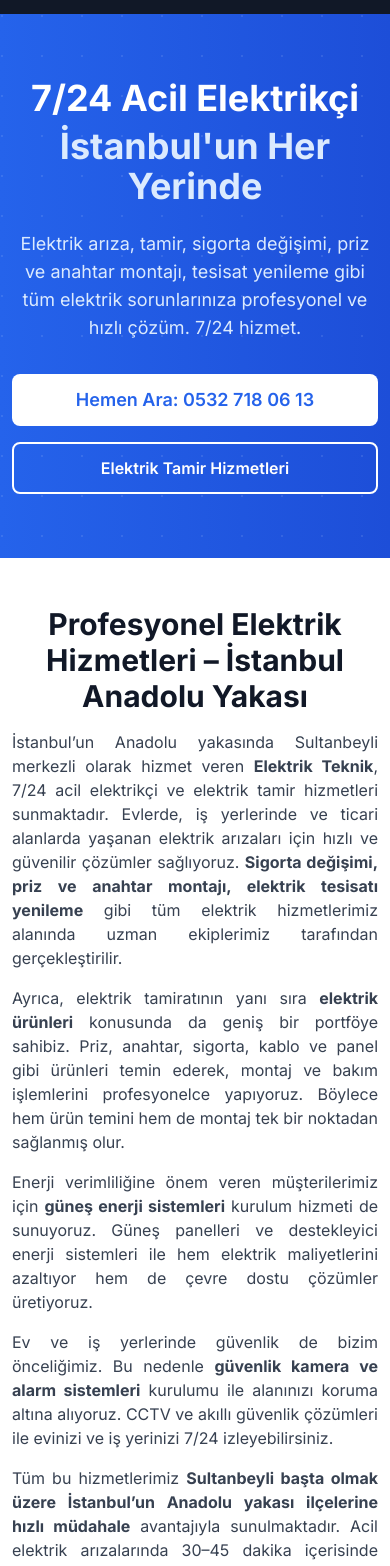
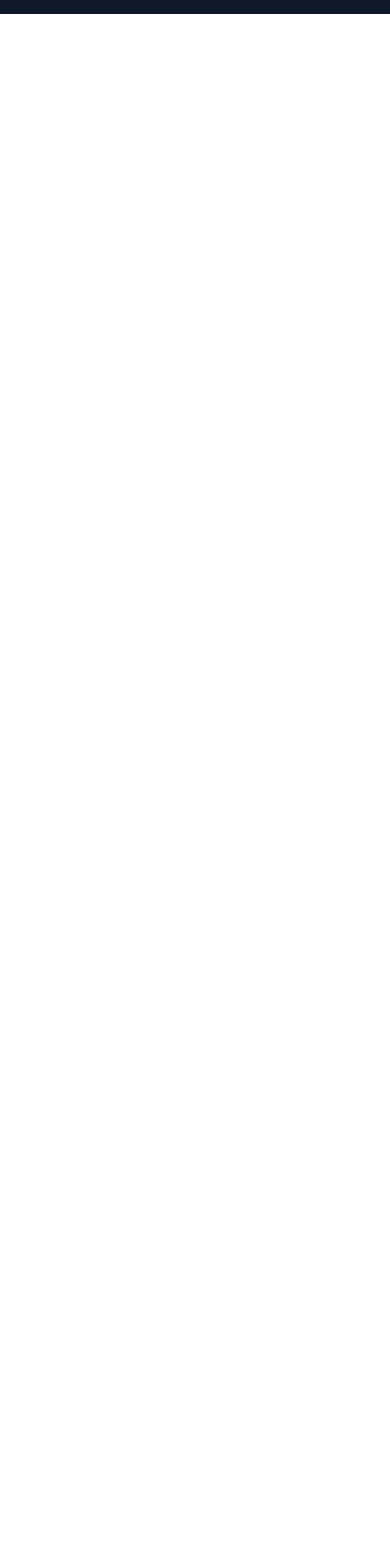
Before and after one commit to salimozcan-create/elektrikteknik, a Next.js app: page / in a window 390 px wide. Shown: the part 8540-10106 px from the top of the page. After the commit the page ends 8554 px from the top, so only its background shows below. Built offline with nearby package versions, Linux system fonts and the light colour scheme.

Commit message:
web adres düzeltmesi

```diff
--- a/app/components/Schema.js
+++ b/app/components/Schema.js
@@ -1,138 +1,65 @@
-import Link from 'next/link'
-import Image from 'next/image'
+export default function Schema() {
+  const localBusinessSchema = {
+    "@context": "https://schema.org",
+    "@type": "ElectricalContractor",
+    "name": "Elektrik Teknik",
+    "alternateName": "Elektrik Teknik Elektrikçi Hizmetleri",
+    "description": "İstanbul'da 7/24 acil elektrik tamir, arıza giderme, sigorta değişimi, priz montajı, elektrik tesisatı ve güneş enerji sistemleri hizmetleri.",
+    "url": "https://elektrikteknik.com",
+    "telephone": "+905327180613",
+    "email": "info@elektrikteknik.com",
+    "address": {
+      "@type": "PostalAddress",
+      "streetAddress": "A.yesevi Mh. Mekke Cd. No:9",
+      "addressLocality": "Sultanbeyli",
+      "addressRegion": "İstanbul",
+      "addressCountry": "TR"
+    },
+    "geo": {
+      "@type": "GeoCoordinates",
+      "latitude": "40.9786",
+      "longitude": "29.2708"
+    },
+    "areaServed": {
+      "@type": "City",
+      "name": "İstanbul"
+    },
+    "priceRange": "₺₺",
+    "openingHours": "Mo-Su 00:00-23:59",
+    "sameAs": [
+      "https://www.instagram.com/elektrikteknik",
+      "https://www.facebook.com/elektrikteknik",
+      "https://wa.me/905327180613"
+    ]
+  }
 
-export const metadata = {
-  title: '7/24 Acil Elektrikçi | Elektrik Arıza ve Tamir Hizmeti | Elektrik Teknik',
-  description: 'İstanbul\'da 7/24 acil elektrikçi, elektrik arıza, tamir, bakım ve sigorta değişimi. En yakın elektrikçi için hemen arayın: 0532 718 06 13. 724 elektrikçi hizmeti.',
-  keywords: 'elektrikçi, 7/24 elektrikçi, acil elektrikçi, en yakın elektrikçi, elektrik arıza, elektrik tamiri, elektrik ustası, acil elektrik arıza, elektrikçi numarası, bana en yakın elektrikçi, yakınımda elektrikçi, gece açık elektrikçi, pazar günü açık elektrikçi, 724 elektrikçi, elektrik arıza telefon, alo elektrik arıza, elektrik arıza numarası, elektrik arıza servisi, elektrik arıza acil, elektrik açtırma, elektrik sigortası, kaçak akım rölesi, priz değişimi, sigorta atması, elektrik tesisatçı, elektrik tamircisi, yakındaki elektrikçiler, yakınımda elektrikçi, bana yakın elektrikçi, en yakin elektrikci',
-  alternates: {
-    canonical: 'https://www.elektrikteknik.com',
-  },
-}
+  const servicesSchema = {
+    "@context": "https://schema.org",
+    "@type": "ItemList",
+    "name": "Elektrik Hizmetlerimiz",
+    "itemListElement": [
+      { "@type": "ListItem", "position": 1, "item": { "@type": "Service", "name": "Acil Elektrik Arıza", "description": "7/24 acil elektrik arıza giderme ve tamir hizmeti" } },
+      { "@type": "ListItem", "position": 2, "item": { "@type": "Service", "name": "Sigorta Değişimi", "description": "Otomat sigorta ve kaçak akım rölesi değişimi" } },
+      { "@type": "ListItem", "position": 3, "item": { "@type": "Service", "name": "Priz ve Anahtar Değişimi", "description": "Priz, anahtar ve tesisat elemanlarının değişimi" } },
+      { "@type": "ListItem", "position": 4, "item": { "@type": "Service", "name": "Elektrik Tesisatı", "description": "Bina, ev ve işyeri elektrik tesisatı yenileme" } },
+      { "@type": "ListItem", "position": 5, "item": { "@type": "Service", "name": "Elektrik Ürünleri", "description": "Kaliteli elektrik ürünleri ve malzemeleri" } },
+      { "@type": "ListItem", "position": 6, "item": { "@type": "Service", "name": "Güneş Enerji Sistemleri", "description": "Güneş paneli kurulumu ve enerji sistemleri" } },
+      { "@type": "ListItem", "position": 7, "item": { "@type": "Service", "name": "Güvenlik Kamera Sistemleri", "description": "CCTV, alarm ve akıllı ev sistemleri kurulumu" } }
+    ]
+  }
 
-export default function Home() {
+  const websiteSchema = {
+    "@context": "https://schema.org",
+    "@type": "WebSite",
+    "name": "Elektrik Teknik",
+    "url": "https://elektrikteknik.com"
+  }
+
   return (
     <>
-      {/* Hero Section - Elektrik Tamir Odaklı */}
-      <section className="relative bg-gradient-to-r from-blue-600 to-blue-700 text-white overflow-hidden">
-        <div className="absolute inset-0 opacity-10">
-          <div className="absolute inset-0" style={{
-            backgroundImage: `radial-gradient(circle at 2px 2px, white 1px, transparent 1px)`,
-            backgroundSize: '40px 40px'
-          }}></div>
-        </div>
-        <div className="container mx-auto px-4 py-16 md:py-24 relative">
-          <div className="max-w-4xl mx-auto text-center">
-            <h1 className="text-4xl md:text-6xl font-bold mb-6">
-              7/24 Acil Elektrikçi
-              <span className="block text-blue-100 mt-2">İstanbul'un Her Yerinde</span>
-            </h1>
-            <p className="text-lg md:text-xl text-blue-100 mb-8">
-              Elektrik arıza, tamir, sigorta değişimi, priz ve anahtar montajı, tesisat yenileme
-              gibi tüm elektrik sorunlarınıza profesyonel ve hızlı çözüm. 7/24 hizmet.
-            </p>
-            <div className="flex flex-col sm:flex-row gap-4 justify-center">
-              <a href="tel:+905327180613" className="bg-white text-blue-600 px-8 py-3 rounded-lg font-semibold hover:shadow-lg transition-all text-lg">
-                Hemen Ara: 0532 718 06 13
-              </a>
-              <Link href="/elektrik-usta" className="border-2 border-white text-white px-8 py-3 rounded-lg font-semibold hover:bg-white hover:text-blue-600 transition-all">
-                Elektrik Tamir Hizmetleri
-              </Link>
-            </div>
-          </div>
-        </div>
-      </section>
-
-      {/* Makale / SEO İçerik */}
-      <section className="py-12 bg-white dark:bg-gray-900">
-        <div className="container mx-auto px-4 max-w-4xl">
-          <h2 className="text-3xl font-bold mb-4 text-gray-900 dark:text-gray-100 text-center">Profesyonel Elektrik Hizmetleri – İstanbul Anadolu Yakası</h2>
-          <p className="text-gray-700 dark:text-gray-300 mb-4 text-justify">
-            İstanbul’un Anadolu yakasında Sultanbeyli merkezli olarak hizmet veren <strong>Elektrik Teknik</strong>, 7/24 acil elektrikçi ve elektrik tamir hizmetleri sunmaktadır. Evlerde, iş yerlerinde ve ticari alanlarda yaşanan elektrik arızaları için hızlı ve güvenilir çözümler sağlıyoruz. <strong>Sigorta değişimi, priz ve anahtar montajı, elektrik tesisatı yenileme</strong> gibi tüm elektrik hizmetlerimiz alanında uzman ekiplerimiz tarafından gerçekleştirilir.
-          </p>
-          <p className="text-gray-700 dark:text-gray-300 mb-4 text-justify">
-            Ayrıca, elektrik tamiratının yanı sıra <strong>elektrik ürünleri</strong> konusunda da geniş bir portföye sahibiz. Priz, anahtar, sigorta, kablo ve panel gibi ürünleri temin ederek, montaj ve bakım işlemlerini profesyonelce yapıyoruz. Böylece hem ürün temini hem de montaj tek bir noktadan sağlanmış olur.
-          </p>
-          <p className="text-gray-700 dark:text-gray-300 mb-4 text-justify">
-            Enerji verimliliğine önem veren müşterilerimiz için <strong>güneş enerji sistemleri</strong> kurulum hizmeti de sunuyoruz. Güneş panelleri ve destekleyici enerji sistemleri ile hem elektrik maliyetlerini azaltıyor hem de çevre dostu çözümler üretiyoruz.
-          </p>
-          <p className="text-gray-700 dark:text-gray-300 mb-4 text-justify">
-            Ev ve iş yerlerinde güvenlik de bizim önceliğimiz. Bu nedenle <strong>güvenlik kamera ve alarm sistemleri</strong> kurulumu ile alanınızı koruma altına alıyoruz. CCTV ve akıllı güvenlik çözümleri ile evinizi ve iş yerinizi 7/24 izleyebilirsiniz.
-          </p>
-          <p className="text-gray-700 dark:text-gray-300 text-justify">
-            Tüm bu hizmetlerimiz <strong>Sultanbeyli başta olmak üzere İstanbul’un Anadolu yakası ilçelerine hızlı müdahale</strong> avantajıyla sunulmaktadır. Acil elektrik arızalarında 30–45 dakika içerisinde adresinizde oluyoruz. Deneyimli ve sertifikalı elektrik ustalarımız, işçilik ve malzeme garantisi ile hizmet verir.
-          </p>
-        </div>
-      </section>
-
-      {/* İstatistikler - Hizmet Metrikleri */}
-      <section className="bg-gray-50 dark:bg-gray-800 py-12 border-b border-gray-200 dark:border-gray-700">
-        <div className="container mx-auto px-4">
-          <div className="grid grid-cols-2 md:grid-cols-4 gap-6 max-w-3xl mx-auto text-center">
-            <div><div className="text-3xl font-bold text-blue-600">7/24</div><div className="text-sm text-gray-600 dark:text-gray-400">Acil Elektrikçi</div></div>
-            <div><div className="text-3xl font-bold text-blue-600">30-45</div><div className="text-sm text-gray-600 dark:text-gray-400">Dakikada Müdahale</div></div>
-            <div><div className="text-3xl font-bold text-blue-600">5K+</div><div className="text-sm text-gray-600 dark:text-gray-400">Başarılı Tamir</div></div>
-            <div><div className="text-3xl font-bold text-blue-600">1000+</div><div className="text-sm text-gray-600 dark:text-gray-400">Mutlu Müşteri</div></div>
-          </div>
-        </div>
-      </section>
-
-      {/* Hizmetler */}
-      <section id="hizmetler" className="py-16 bg-white dark:bg-gray-900">
-        <div className="container mx-auto px-4">
-          <h2 className="text-3xl font-bold text-center mb-4 text-gray-900 dark:text-gray-100">Elektrik ve Diğer Hizmetlerimiz</h2>
-          <p className="text-center text-gray-600 dark:text-gray-400 mb-12 max-w-2xl mx-auto">7/24 acil elektrikçi, sigorta değişimi, priz montajı, güneş enerji sistemleri ve güvenlik çözümlerimizle yanınızdayız</p>
-          <div className="grid md:grid-cols-2 lg:grid-cols-4 gap-6">
-            {[
-              { title: 'Acil Elektrik Arıza', desc: '7/24 acil müdahale ile elektrik arızalarınıza anında çözüm', icon: '⚡', href: '/elektrik-usta' },
-              { title: 'Sigorta Değişimi', desc: 'Otomat sigortalar, kaçak akım rölesi değişim ve onarımı', icon: '🔌', href: '/elektrik-usta' },
-              { title: 'Priz ve Anahtar', desc: 'Priz, anahtar, panel ve tesisat elemanlarının değişimi', icon: '🔧', href: '/elektrik-usta' },
-              { title: 'Elektrik Tesisatı', desc: 'Bina, ev ve işyeri elektrik tesisatı yenileme ve bakım', icon: '🏠', href: '/elektrik-usta' },
-              { title: 'Güneş Enerji Sistemleri', desc: 'Güneş paneli kurulumu ve enerji sistemleri', icon: '☀️', href: '/gunes-enerji' },
-              { title: 'Güvenlik Sistemleri', desc: 'CCTV, alarm ve akıllı ev sistemleri kurulumu', icon: '🛡️', href: '/guvenlik' },
-              { title: 'Elektrik Ürünleri', desc: 'Priz, anahtar, sigorta ve diğer elektrik malzemeleri', icon: '📦', href: '/elektrik-urunler' },
-            ].map((service, i) => (
-              <Link key={i} href={service.href} className="bg-gray-50 dark:bg-gray-800 rounded-xl p-6 text-center hover:shadow-xl transition-all hover:-translate-y-1">
-                <div className="text-4xl mb-3">{service.icon}</div>
-                <h3 className="text-lg font-bold mb-2 text-gray-900 dark:text-gray-100">{service.title}</h3>
-                <p className="text-gray-600 dark:text-gray-400 text-sm">{service.desc}</p>
-              </Link>
-            ))}
-          </div>
-        </div>
-      </section>
-
-      {/* Neden Biz? */}
-      <section className="py-16 bg-gray-50 dark:bg-gray-800">
-        <div className="container mx-auto px-4">
-          <h2 className="text-3xl font-bold text-center mb-12 text-gray-900 dark:text-gray-100">Neden Elektrik Teknik?</h2>
-          <div className="grid sm:grid-cols-2 lg:grid-cols-4 gap-6">
-            {[
-              { title: '7/24 Hizmet', desc: 'Gece gündüz demeden acil elektrikçi hizmeti', icon: '⏰' },
-              { title: 'Usta Ekip', desc: 'Deneyimli ve sertifikalı elektrik ustaları', icon: '👨‍🔧' },
-              { title: 'Hızlı Müdahale', desc: 'En kısa sürede adresinize geliyoruz', icon: '🚀' },
-              { title: 'Garantili İşçilik', desc: 'Tüm elektrik tamir işlerimiz garantilidir', icon: '✅' }
-            ].map((item, i) => (
-              <div key={i} className="text-center p-6 bg-white dark:bg-gray-900 rounded-xl shadow-lg">
-                <div className="text-5xl mb-3">{item.icon}</div>
-                <h3 className="font-bold text-gray-900 dark:text-gray-100 mb-2">{item.title}</h3>
-                <p className="text-gray-600 dark:text-gray-400 text-sm">{item.desc}</p>
-              </div>
-            ))}
-          </div>
-        </div>
-      </section>
-
-      {/* Harekete Geçirici Mesaj */}
-      <section className="py-16 bg-gradient-to-r from-blue-600 to-blue-700 text-white">
-        <div className="container mx-auto px-4 text-center">
-          <h2 className="text-3xl font-bold mb-4">Elektrik Arızanız mı Var? Hemen Arayın!</h2>
-          <p className="text-xl text-blue-100 mb-8">7/24 acil elektrikçi hizmeti için bizi arayın</p>
-          <a href="tel:+905327180613" className="inline-block bg-white text-blue-600 px-8 py-3 rounded-lg font-semibold text-lg hover:shadow-lg transition-all">
-            0532 718 06 13
-          </a>
-        </div>
-      </section>
+      <script type="application/ld+json" dangerouslySetInnerHTML={{ __html: JSON.stringify(localBusinessSchema) }} />
+      <script type="application/ld+json" dangerouslySetInnerHTML={{ __html: JSON.stringify(servicesSchema) }} />
+      <script type="application/ld+json" dangerouslySetInnerHTML={{ __html: JSON.stringify(websiteSchema) }} />
     </>
   )
 }
```
